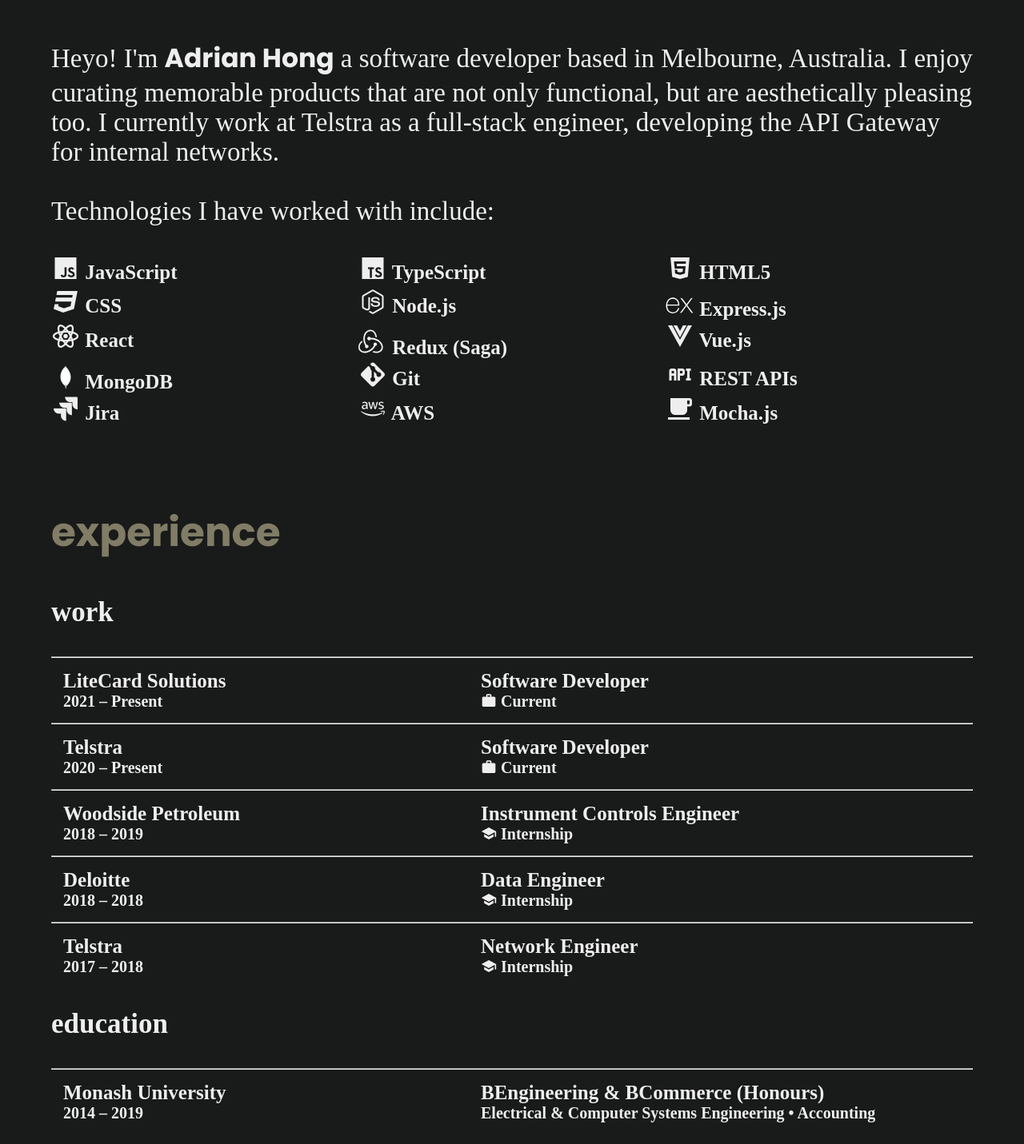
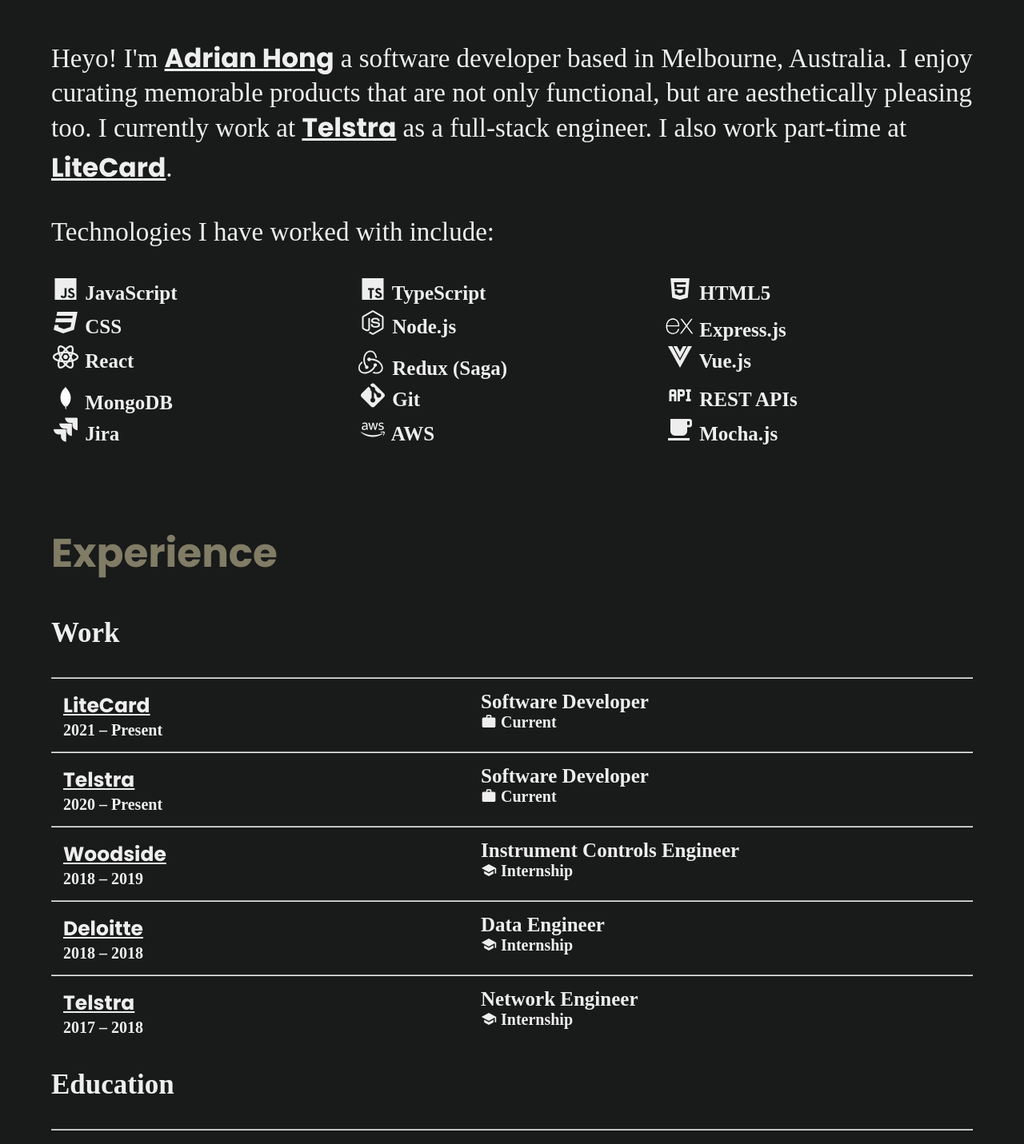
Before and after one commit to adrianhhong/adrianhhong.github.io-old, a Vue app: page / in a window 1280 px wide. Shown: the part 920-2351 px from the top of the page at 80% size. Built offline with nearby package versions, Linux system fonts and the light colour scheme; a web font is replaced by a local one.

Commit message:
:sparkles: Added links, changed some text, fixed bug where scroll button wasn't working on mobile

```diff
--- a/src/views/Home.vue
+++ b/src/views/Home.vue
@@ -4,12 +4,12 @@
       <div class="header--min-height">
         <div class="header--right">
           <div class="header__name header--font">
-            adrian<br />
-            hong
+            Adrian<br />
+            Hong
           </div>
           <div class="header__subtitle header--font">
-            software developer <br />melbourne, australia <br />
-            2021
+            Software Developer <br />Melbourne, Australia <br />
+            2022
           </div>
           <div class="header__contact">
             <a
@@ -85,13 +85,31 @@
     </header>
 
     <section id="main__section" class="container">
-      <h2 class="title--about header--font">about</h2>
+      <h2 class="title--about header--font">About</h2>
       <p>
-        Heyo! I'm <b class="header--font">Adrian Hong</b> a software developer
-        based in Melbourne, Australia. I enjoy curating memorable products that
-        are not only functional, but are aesthetically pleasing too. I currently
-        work at Telstra as a full-stack engineer, developing the API Gateway for
-        internal networks.
+        Heyo! I'm
+        <a
+          href="https://www.linkedin.com/in/adrianhhong/"
+          target="_blank"
+          rel="noreferrer noopener"
+          ><b class="header--font">Adrian Hong</b></a
+        >
+        a software developer based in Melbourne, Australia. I enjoy curating
+        memorable products that are not only functional, but are aesthetically
+        pleasing too. I currently work at
+        <a
+          href="https://www.telstra.com.au/"
+          target="_blank"
+          rel="noreferrer noopener"
+          ><b class="header--font"> Telstra</b>
+        </a>
+        as a full-stack engineer. I also work part-time at
+        <a
+          href="https://litecard.com.au/"
+          target="_blank"
+          rel="noreferrer noopener"
+          ><b class="header--font"> LiteCard</b></a
+        >.
         <br />
         <br />
         Technologies I have worked with include:
@@ -162,12 +180,21 @@
     </section>
 
     <section class="container work">
-      <h2 class="title--experience header--font">experience</h2>
-      <h3 class="work__subtitle">work</h3>
+      <h2 class="title--experience header--font">Experience</h2>
+      <h3 class="work__subtitle">Work</h3>
       <hr />
       <div class="work__item">
         <div class="work__title">
-          <h4>LiteCard Solutions</h4>
+          <h4>
+            <h4>
+              <a
+                href="https://litecard.com.au/"
+                target="_blank"
+                rel="noreferrer noopener"
+                ><b class="header--font">LiteCard</b></a
+              >
+            </h4>
+          </h4>
           <h5>2021 – Present</h5>
         </div>
         <div class="work__detail">
@@ -178,7 +205,14 @@
       <hr />
       <div class="work__item">
         <div class="work__title">
-          <h4>Telstra</h4>
+          <h4>
+            <a
+              href="https://www.telstra.com.au/"
+              target="_blank"
+              rel="noreferrer noopener"
+              ><b class="header--font">Telstra</b></a
+            >
+          </h4>
           <h5>2020 – Present</h5>
         </div>
         <div class="work__detail">
@@ -189,7 +223,14 @@
       <hr />
       <div class="work__item">
         <div class="work__title">
-          <h4>Woodside Petroleum</h4>
+          <h4>
+            <a
+              href="https://www.woodside.com.au/"
+              target="_blank"
+              rel="noreferrer noopener"
+              ><b class="header--font">Woodside</b></a
+            >
+          </h4>
           <h5>2018 – 2019</h5>
         </div>
         <div class="work__detail">
@@ -200,7 +241,14 @@
       <hr />
       <div class="work__item">
         <div class="work__title">
-          <h4>Deloitte</h4>
+          <h4>
+            <a
+              href="https://www2.deloitte.com/au/"
+              target="_blank"
+              rel="noreferrer noopener"
+              ><b class="header--font">Deloitte</b></a
+            >
+          </h4>
           <h5>2018 – 2018</h5>
         </div>
         <div class="work__detail">
@@ -211,7 +259,14 @@
       <hr />
       <div class="work__item">
         <div class="work__title">
-          <h4>Telstra</h4>
+          <h4>
+            <a
+              href="https://www.telstra.com.au/"
+              target="_blank"
+              rel="noreferrer noopener"
+              ><b class="header--font">Telstra</b></a
+            >
+          </h4>
           <h5>2017 – 2018</h5>
         </div>
         <div class="work__detail">
@@ -219,11 +274,18 @@
           <h5><span class="mdi mdi-school" /> Internship</h5>
         </div>
       </div>
-      <h3 class="work__subtitle">education</h3>
+      <h3 class="work__subtitle">Education</h3>
       <hr />
       <div class="work__item">
         <div class="work__title">
-          <h4>Monash University</h4>
+          <h4>
+            <a
+              href="https://www.monash.edu/"
+              target="_blank"
+              rel="noreferrer noopener"
+              ><b class="header--font">Monash University</b></a
+            >
+          </h4>
           <h5>2014 – 2019</h5>
         </div>
         <div class="work__detail">
@@ -234,7 +296,7 @@
     </section>
 
     <section class="container">
-      <h2 class="title--projects header--font">projects</h2>
+      <h2 class="title--projects header--font">Projects</h2>
       <div class="project project--wrap">
         <div class="project__item">
           <a
@@ -255,7 +317,7 @@
               target="_blank"
               rel="noreferrer noopener"
             >
-              Crab & Coconuts
+              <b class="header--font"> Crab & Coconuts</b>
             </a>
           </h3>
           <div class="chip"><div class="chip__label">Vue.js</div></div>
@@ -303,13 +365,17 @@
               target="_blank"
               rel="noreferrer noopener"
             >
-              Fake E-commerce Site
+              <b class="header--font"> Fake E-commerce Site</b>
             </a>
           </h3>
           <div class="chip"><div class="chip__label">React.js</div></div>
           <div class="chip"><div class="chip__label">Typescript</div></div>
           <div class="chip"><div class="chip__label">Material UI</div></div>
-          <h4>A fake e-commerce site using the Fake Store API.</h4>
+          <h4>
+            A fake e-commerce site using the Fake Store API. Features the
+            ability to filter, search, and sort all items. Also allows a user to
+            view their shopping cart, and edit their profile.
+          </h4>
           <a
             href="https://adrianhhong.github.io/fake-ecommerce/"
             target="_blank"
@@ -346,7 +412,7 @@
               target="_blank"
               rel="noreferrer noopener"
             >
-              Just One
+              <b class="header--font">Just One</b>
             </a>
           </h3>
           <div class="chip"><div class="chip__label">Javascript</div></div>
@@ -376,7 +442,7 @@
     </section>
 
     <section class="container">
-      <h2 class="title--connect header--font">connect</h2>
+      <h2 class="title--connect header--font">Connect</h2>
       <h3>Send me a Hiii<sup>1</sup> or Heyyy<sup>2</sup>!</h3>
       <h5>
         <sup>1</sup>
@@ -507,7 +573,7 @@
 
 a {
   color: inherit;
-  text-decoration: none;
+  text-decoration: underline;
 }
 
 a:hover {
@@ -613,6 +679,7 @@
   position: absolute;
   left: 50%;
   bottom: 2vh;
+  z-index: 1;
 }
 
 .coot {
```
